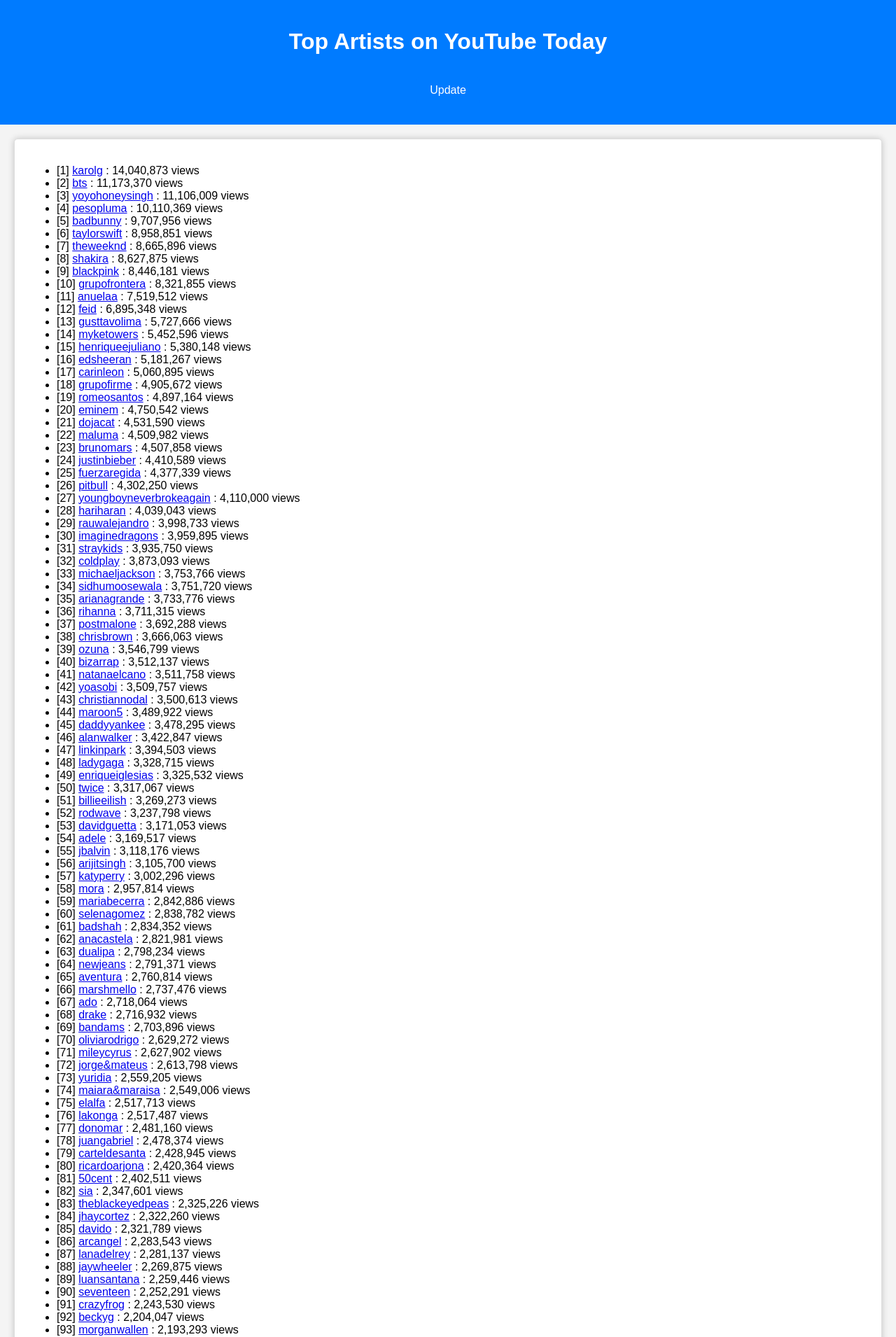
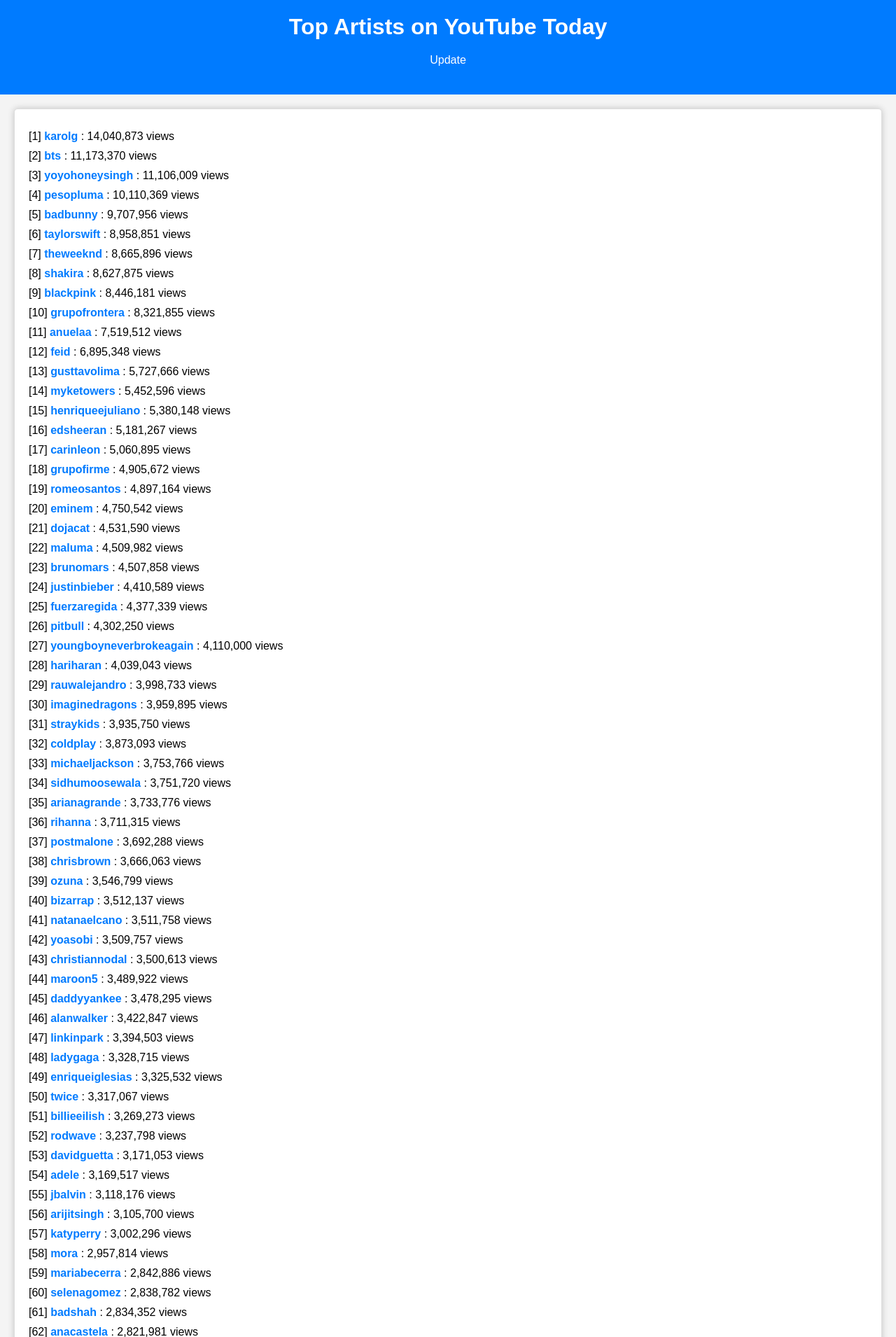
Before and after one commit to Madhav-MKNC/top-artists-today, a Flask app: page / in a window 1280 px wide. Shown: the top 1910 px of the page at 70% size. Run offline with Flask 3, Linux system fonts and the light colour scheme.

Commit message:
Update style.css

```diff
--- a/static/style.css
+++ b/static/style.css
@@ -1,4 +1,12 @@
 /* style.css */
+
+/* Reset some default styles */
+* {
+    margin: 0;
+    padding: 0;
+    box-sizing: border-box;
+}
+
 body {
     font-family: Arial, sans-serif;
     background-color: #f4f4f4;
@@ -22,6 +30,7 @@
     font-size: 16px;
     margin: 10px;
     border-radius: 5px;
+    transition: background-color 0.3s ease-in-out;
 }
 
 button.refresh-button:hover {
@@ -37,6 +46,25 @@
     border-radius: 5px;
 }
 
+ul#content-list {
+    list-style: none;
+    padding: 0;
+}
+
+ul#content-list li {
+    margin: 10px 0;
+}
+
+ul#content-list li a {
+    text-decoration: none;
+    color: #007BFF;
+    font-weight: bold;
+}
+
+ul#content-list li a:hover {
+    text-decoration: underline;
+}
+
 pre {
     white-space: pre-wrap;
     word-wrap: break-word;
```
